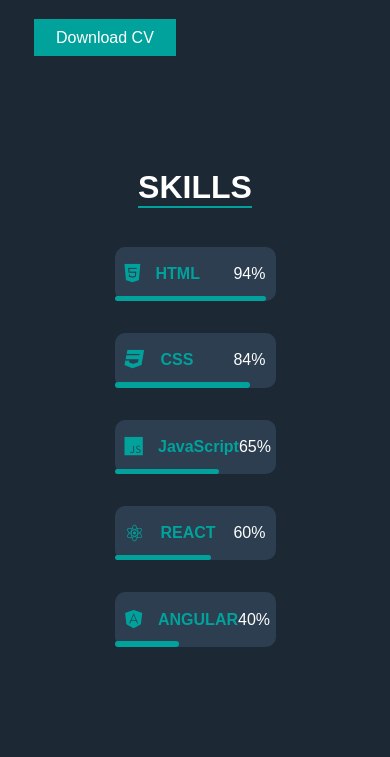
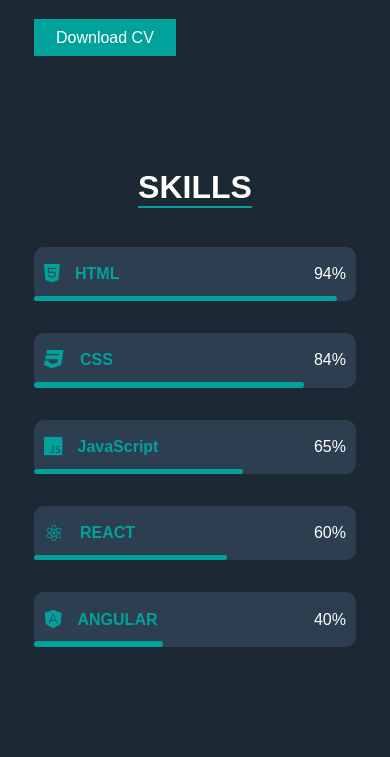
Before and after one commit to olegbugaevich/cv-portfolio, a plain HTML site: page index.html in a window 390 px wide. Shown: the part 1669-2426 px from the top of the page. Drawn offline with nearby package versions, Linux system fonts and the light colour scheme; grey boxes are pictures that could not be loaded.

Commit message:
change skills-bars @media 670px

```diff
--- a/style.css
+++ b/style.css
@@ -468,6 +468,9 @@ form textarea{
     section{
         padding: 50px 34px;
     }
+    .skills-bars{
+        width: 100%;
+    }
     .skills-img{
         width: 320px;
     }
```
